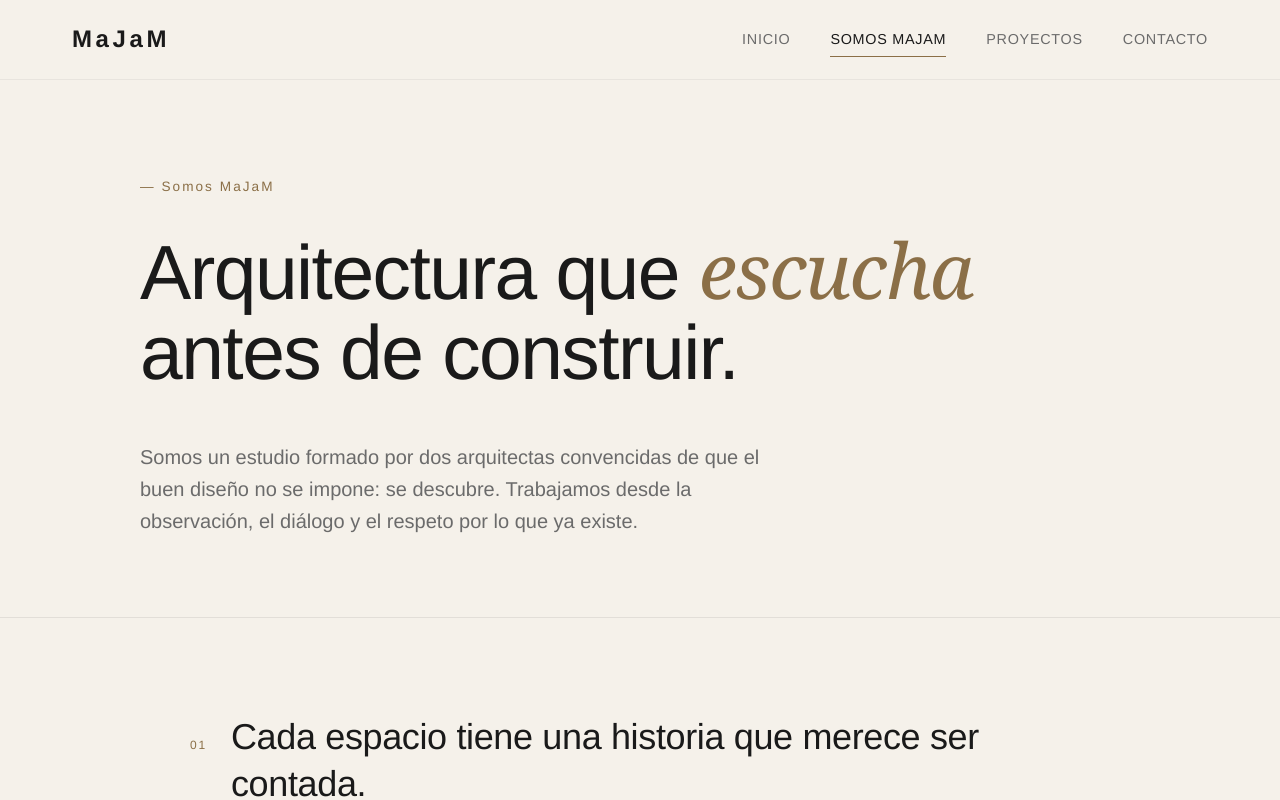
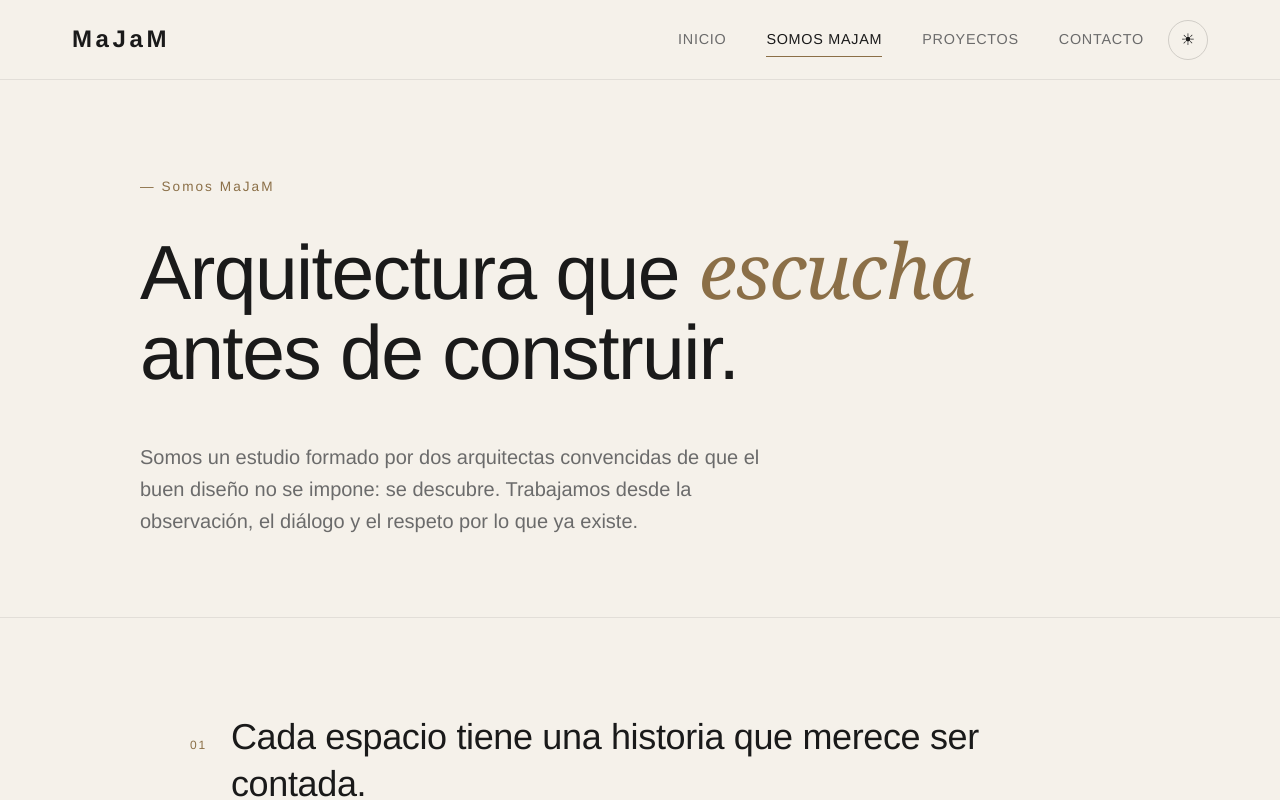
Before and after one commit to UsielSolano/Majam, a React (Vite) app: page /about in a window 1280 px wide. Shown: the top 800 px of the page. Built offline with nearby package versions, Linux system fonts and the light colour scheme.

Commit message:
add darkmode

```diff
--- a/src/components/Footer/Footer.css
+++ b/src/components/Footer/Footer.css
@@ -1,7 +1,8 @@
 .footer {
   padding: 2rem;
-  border-top: 1px solid rgba(0, 0, 0, 0.08);
+  border-top: 1px solid var(--color-border);
   background-color: var(--color-bg);
+  transition: var(--transition-theme);
 }
 
 .footer__container {
@@ -13,7 +14,7 @@
   font-size: 0.85rem;
   color: var(--color-muted);
 }
-/* ---------- RESPONSIVE FOOTER ---------- */
+
 @media (max-width: 768px) {
   .footer {
     padding: 1.75rem 1.25rem;
--- a/src/components/Navbar/Navbar.css
+++ b/src/components/Navbar/Navbar.css
@@ -7,11 +7,12 @@
   left: 0;
   width: 100%;
   height: 80px;
-  background-color: rgba(245, 241, 234, 0.95);
+  background-color: color-mix(in srgb, var(--color-bg) 95%, transparent);
   backdrop-filter: blur(10px);
   -webkit-backdrop-filter: blur(10px);
   z-index: 100;
-  border-bottom: 1px solid rgba(0, 0, 0, 0.05);
+  border-bottom: 1px solid var(--color-border);
+  transition: var(--transition-theme);
 }
 
 .navbar__container {
@@ -22,6 +23,7 @@
   display: flex;
   align-items: center;
   justify-content: space-between;
+  gap: 1.5rem;
 }
 
 .navbar__logo {
@@ -39,6 +41,7 @@
 .navbar__nav--desktop {
   display: flex;
   gap: 2.5rem;
+  margin-left: auto;
 }
 
 .navbar__link {
@@ -66,6 +69,17 @@
 }
 
 /* =========================
+   ACCIONES (toggle tema + hamburguesa)
+   ========================= */
+.navbar__actions {
+  display: flex;
+  align-items: center;
+  gap: 0.75rem;
+  z-index: 102;
+  position: relative;
+}
+
+/* =========================
    BOTÓN HAMBURGUESA
    ========================= */
 .navbar__toggle {
@@ -77,7 +91,6 @@
   background: transparent;
   cursor: pointer;
   position: relative;
-  z-index: 102;
   flex-direction: column;
   justify-content: center;
   align-items: center;
@@ -112,7 +125,7 @@
   display: none;
   position: fixed;
   inset: 0;
-  background-color: rgba(0, 0, 0, 0.35);
+  background-color: rgba(0, 0, 0, 0.5);
   opacity: 0;
   pointer-events: none;
   transition: opacity 0.35s ease;
@@ -141,7 +154,7 @@
   transform: translateX(100%);
   transition: transform 0.4s cubic-bezier(0.65, 0, 0.35, 1);
   z-index: 101;
-  box-shadow: -8px 0 30px rgba(0, 0, 0, 0.08);
+  box-shadow: -8px 0 30px rgba(0, 0, 0, 0.15);
 }
 
 .navbar__mobile.is-open {
@@ -152,8 +165,21 @@
   font-size: 1.1rem;
   letter-spacing: 0.08em;
   padding-bottom: 1.25rem;
-  border-bottom: 1px solid rgba(0, 0, 0, 0.08);
+  border-bottom: 1px solid var(--color-border);
+  opacity: 0;
+  transform: translateX(20px);
+  transition: opacity 0.3s ease, transform 0.3s ease, padding-left 0.3s ease;
 }
+
+.navbar__mobile.is-open .navbar__link {
+  opacity: 1;
+  transform: translateX(0);
+}
+
+.navbar__mobile.is-open .navbar__link:nth-child(1) { transition-delay: 0.1s; }
+.navbar__mobile.is-open .navbar__link:nth-child(2) { transition-delay: 0.18s; }
+.navbar__mobile.is-open .navbar__link:nth-child(3) { transition-delay: 0.26s; }
+.navbar__mobile.is-open .navbar__link:nth-child(4) { transition-delay: 0.34s; }
 
 .navbar__mobile .navbar__link.active::after {
   display: none;
@@ -163,7 +189,6 @@
   color: var(--color-accent);
   padding-left: 0.75rem;
   border-left: 2px solid var(--color-accent);
-  transition: padding-left 0.3s ease;
 }
 
 /* =========================
--- a/src/components/Navbar/Navbar.jsx
+++ b/src/components/Navbar/Navbar.jsx
@@ -1,5 +1,6 @@
 import { useState, useEffect } from 'react'
 import { NavLink } from 'react-router-dom'
+import ThemeToggle from '../ThemeToggle/ThemeToggle'
 import './Navbar.css'
 
 function Navbar() {
@@ -41,7 +42,10 @@ function Navbar() {
           </NavLink>
         </nav>
 
-        {/* BOTÓN HAMBURGUESA */}
+        {/* ACCIONES: toggle de tema + hamburguesa */}
+        <div className="navbar__actions">
+          <ThemeToggle />
+
           <button
             className={`navbar__toggle ${isOpen ? 'is-open' : ''}`}
             onClick={toggleMenu}
@@ -52,6 +56,7 @@ function Navbar() {
             <span></span>
             <span></span>
           </button>
+        </div>
       </div>
 
       {/* OVERLAY */}
--- /dev/null
+++ b/src/components/ThemeToggle/ThemeToggle.css
@@ -0,0 +1,56 @@
+.theme-toggle {
+  width: 40px;
+  height: 40px;
+  border-radius: 50%;
+  border: 1px solid var(--color-border-strong);
+  background-color: transparent;
+  cursor: pointer;
+  display: flex;
+  align-items: center;
+  justify-content: center;
+  transition: background-color 0.3s ease, border-color 0.3s ease,
+    transform 0.3s ease;
+  flex-shrink: 0;
+}
+
+.theme-toggle:hover {
+  background-color: var(--color-bg-alt);
+  transform: rotate(15deg);
+}
+
+.theme-toggle__icon {
+  font-size: 1rem;
+  color: var(--color-text);
+  transition: transform 0.4s ease;
+  line-height: 1;
+}
+
+.theme-toggle__icon.is-dark {
+  transform: rotate(360deg);
+}
+
+/* Variante pequeña para el footer */
+.theme-toggle--small {
+  width: 32px;
+  height: 32px;
+  border-color: var(--color-border);
+}
+
+.theme-toggle--small .theme-toggle__icon {
+  font-size: 0.85rem;
+}
+
+.theme-toggle--small:hover {
+  transform: rotate(20deg);
+}
+
+@media (max-width: 480px) {
+  .theme-toggle {
+    width: 34px;
+    height: 34px;
+  }
+
+  .theme-toggle__icon {
+    font-size: 0.85rem;
+  }
+}
--- /dev/null
+++ b/src/components/ThemeToggle/ThemeToggle.jsx
@@ -0,0 +1,22 @@
+import { useTheme } from '../../hooks/useTheme'
+import './ThemeToggle.css'
+
+function ThemeToggle({ variant = 'default' }) {
+  const { theme, toggleTheme } = useTheme()
+  const isDark = theme === 'dark'
+
+  return (
+    <button
+      className={`theme-toggle theme-toggle--${variant}`}
+      onClick={toggleTheme}
+      aria-label={isDark ? 'Activar modo claro' : 'Activar modo oscuro'}
+      title={isDark ? 'Modo claro' : 'Modo oscuro'}
+    >
+      <span className={`theme-toggle__icon ${isDark ? 'is-dark' : ''}`}>
+        {isDark ? '☾' : '☀'}
+      </span>
+    </button>
+  )
+}
+
+export default ThemeToggle
--- /dev/null
+++ b/src/context/ThemeContext.jsx
@@ -0,0 +1,3 @@
+import { createContext } from 'react'
+
+export const ThemeContext = createContext()
--- /dev/null
+++ b/src/context/ThemeProvider.jsx
@@ -0,0 +1,32 @@
+import { useEffect, useState } from 'react'
+import { ThemeContext } from './ThemeContext'
+
+function ThemeProvider({ children }) {
+  const [theme, setTheme] = useState(() => {
+    const saved = localStorage.getItem('majam-theme')
+    if (saved) return saved
+
+    if (window.matchMedia('(prefers-color-scheme: dark)').matches) {
+      return 'dark'
+    }
+
+    return 'light'
+  })
+
+  useEffect(() => {
+    document.documentElement.setAttribute('data-theme', theme)
+    localStorage.setItem('majam-theme', theme)
+  }, [theme])
+
+  const toggleTheme = () => {
+    setTheme((prev) => (prev === 'light' ? 'dark' : 'light'))
+  }
+
+  return (
+    <ThemeContext.Provider value={{ theme, toggleTheme }}>
+      {children}
+    </ThemeContext.Provider>
+  )
+}
+
+export default ThemeProvider
--- /dev/null
+++ b/src/hooks/useTheme.js
@@ -0,0 +1,10 @@
+import { useContext } from 'react'
+import { ThemeContext } from '../context/ThemeContext'
+
+export function useTheme() {
+  const context = useContext(ThemeContext)
+  if (!context) {
+    throw new Error('useTheme debe usarse dentro de un ThemeProvider')
+  }
+  return context
+}
--- a/src/index.css
+++ b/src/index.css
@@ -1,11 +1,47 @@
+/* =========================
+   TEMA CLARO (default)
+   ========================= */
 :root {
   --color-bg: #f5f1ea;
+  --color-bg-alt: rgba(0, 0, 0, 0.02);
+  --color-bg-elevated: #eae5db;
   --color-text: #1a1a1a;
+  --color-text-inverse: #f5f1ea;
   --color-accent: #8b6f47;
   --color-muted: #6b6b6b;
+  --color-border: rgba(0, 0, 0, 0.08);
+  --color-border-strong: rgba(0, 0, 0, 0.15);
+
+  --color-placeholder-1: #d9d1c4;
+  --color-placeholder-2: #8b6f47;
+
   --font-primary: 'Helvetica Neue', Arial, sans-serif;
+
+  --transition-theme: background-color 0.4s ease, color 0.4s ease,
+    border-color 0.4s ease;
 }
 
+/* =========================
+   TEMA OSCURO
+   ========================= */
+[data-theme='dark'] {
+  --color-bg: #14110d;
+  --color-bg-alt: rgba(255, 255, 255, 0.03);
+  --color-bg-elevated: #1d1a15;
+  --color-text: #ede7db;
+  --color-text-inverse: #14110d;
+  --color-accent: #c9a06a;
+  --color-muted: #9c958a;
+  --color-border: rgba(255, 255, 255, 0.08);
+  --color-border-strong: rgba(255, 255, 255, 0.18);
+
+  --color-placeholder-1: #2a2520;
+  --color-placeholder-2: #5a4833;
+}
+
+/* =========================
+   RESET Y BASE
+   ========================= */
 * {
   margin: 0;
   padding: 0;
@@ -18,6 +54,7 @@ html, body {
   font-family: var(--font-primary);
   line-height: 1.6;
   -webkit-font-smoothing: antialiased;
+  transition: var(--transition-theme);
 }
 
 a {
@@ -29,7 +66,20 @@ main {
   min-height: calc(100vh - 140px);
   padding-top: 80px;
 }
-/* ---------- RESPONSIVE GLOBAL ---------- */
+
+/* Transición suave global solo en contenedores grandes */
+body,
+.navbar,
+.footer,
+main,
+section {
+  transition: background-color 0.4s ease, color 0.4s ease,
+    border-color 0.4s ease;
+}
+
+/* =========================
+   RESPONSIVE GLOBAL
+   ========================= */
 @media (max-width: 768px) {
   main {
     padding-top: 70px;
--- a/src/main.jsx
+++ b/src/main.jsx
@@ -1,15 +1,16 @@
 import React from 'react'
 import ReactDOM from 'react-dom/client'
 import { BrowserRouter } from 'react-router-dom'
+import ThemeProvider from './context/ThemeProvider'
 import App from './App.jsx'
 import './index.css'
 
 ReactDOM.createRoot(document.getElementById('root')).render(
   <React.StrictMode>
     <BrowserRouter>
-
-      <App/>
-
+      <ThemeProvider>
+        <App />
+      </ThemeProvider>
     </BrowserRouter>
   </React.StrictMode>,
 )
--- a/src/pages/Home/Home.css
+++ b/src/pages/Home/Home.css
@@ -1,3 +1,6 @@
+/* =====================
+   HOME
+   ===================== */
 
 .home {
   width: 100%;
@@ -40,6 +43,7 @@
   letter-spacing: -0.02em;
   line-height: 0.95;
   margin-bottom: 2rem;
+  color: var(--color-text);
 }
 
 .hero__subtitle {
@@ -54,6 +58,7 @@
   display: inline-block;
   padding: 1rem 2.5rem;
   border: 1px solid var(--color-text);
+  color: var(--color-text);
   font-size: 0.8rem;
   text-transform: uppercase;
   letter-spacing: 0.15em;
@@ -68,7 +73,7 @@
 /* ---------- INTRO ---------- */
 .intro {
   padding: 6rem 2rem;
-  border-top: 1px solid rgba(0, 0, 0, 0.08);
+  border-top: 1px solid var(--color-border);
 }
 
 .intro__container {
@@ -86,7 +91,7 @@
 /* ---------- SERVICIOS ---------- */
 .services {
   padding: 6rem 2rem;
-  background-color: rgba(0, 0, 0, 0.02);
+  background-color: var(--color-bg-alt);
 }
 
 .services__container {
@@ -116,6 +121,7 @@
   font-size: 1.15rem;
   font-weight: 500;
   letter-spacing: -0.01em;
+  color: var(--color-text);
 }
 
 .service__desc {
@@ -164,8 +170,12 @@
 .project-card__image {
   width: 100%;
   aspect-ratio: 4 / 5;
-  background-color: #d9d1c4;
-  background-image: linear-gradient(135deg, #d9d1c4 0%, #b8a98e 100%);
+  background-color: var(--color-placeholder-1);
+  background-image: linear-gradient(
+    135deg,
+    var(--color-placeholder-1) 0%,
+    var(--color-placeholder-2) 100%
+  );
   margin-bottom: 1rem;
   transition: opacity 0.3s ease;
 }
@@ -178,6 +188,7 @@
   font-size: 1rem;
   font-weight: 500;
   margin-bottom: 0.25rem;
+  color: var(--color-text);
 }
 
 .project-card__meta {
@@ -192,6 +203,7 @@
   background-color: var(--color-text);
   color: var(--color-bg);
   text-align: center;
+  transition: var(--transition-theme);
 }
 
 .cta__container {
@@ -209,7 +221,8 @@
 
 .cta__text {
   font-size: 1.1rem;
-  color: rgba(245, 241, 234, 0.7);
+  color: var(--color-bg);
+  opacity: 0.7;
   margin-bottom: 3rem;
 }
 
@@ -217,6 +230,7 @@
   display: inline-block;
   padding: 1rem 2.5rem;
   border: 1px solid var(--color-bg);
+  color: var(--color-bg);
   font-size: 0.8rem;
   text-transform: uppercase;
   letter-spacing: 0.15em;
@@ -228,7 +242,6 @@
   color: var(--color-text);
 }
 
-/* ---------- RESPONSIVE ---------- */
 /* ---------- RESPONSIVE HOME ---------- */
 @media (max-width: 1024px) {
   .hero {
```
Lines whose indentation alone changed are shown as unchanged.
